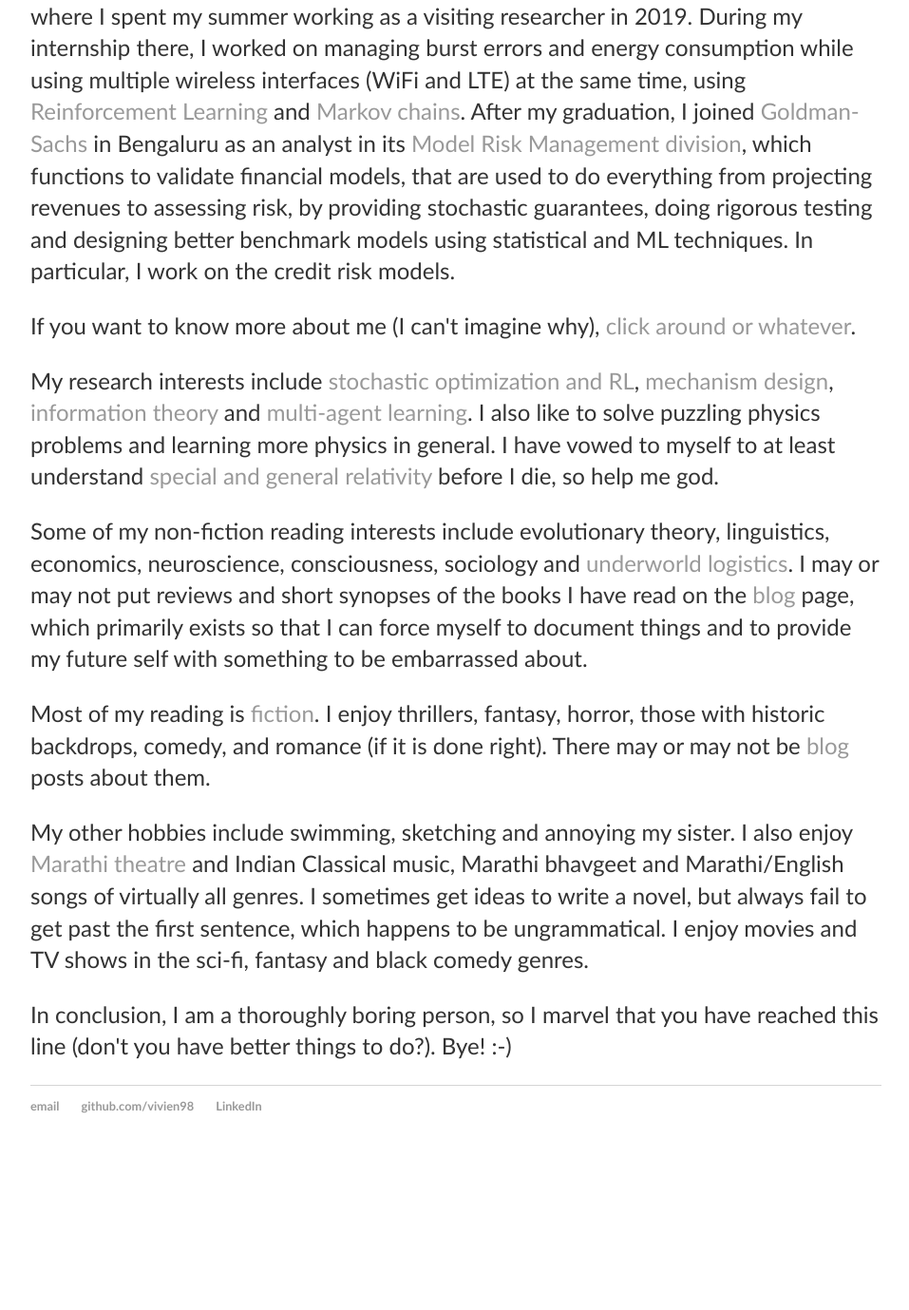
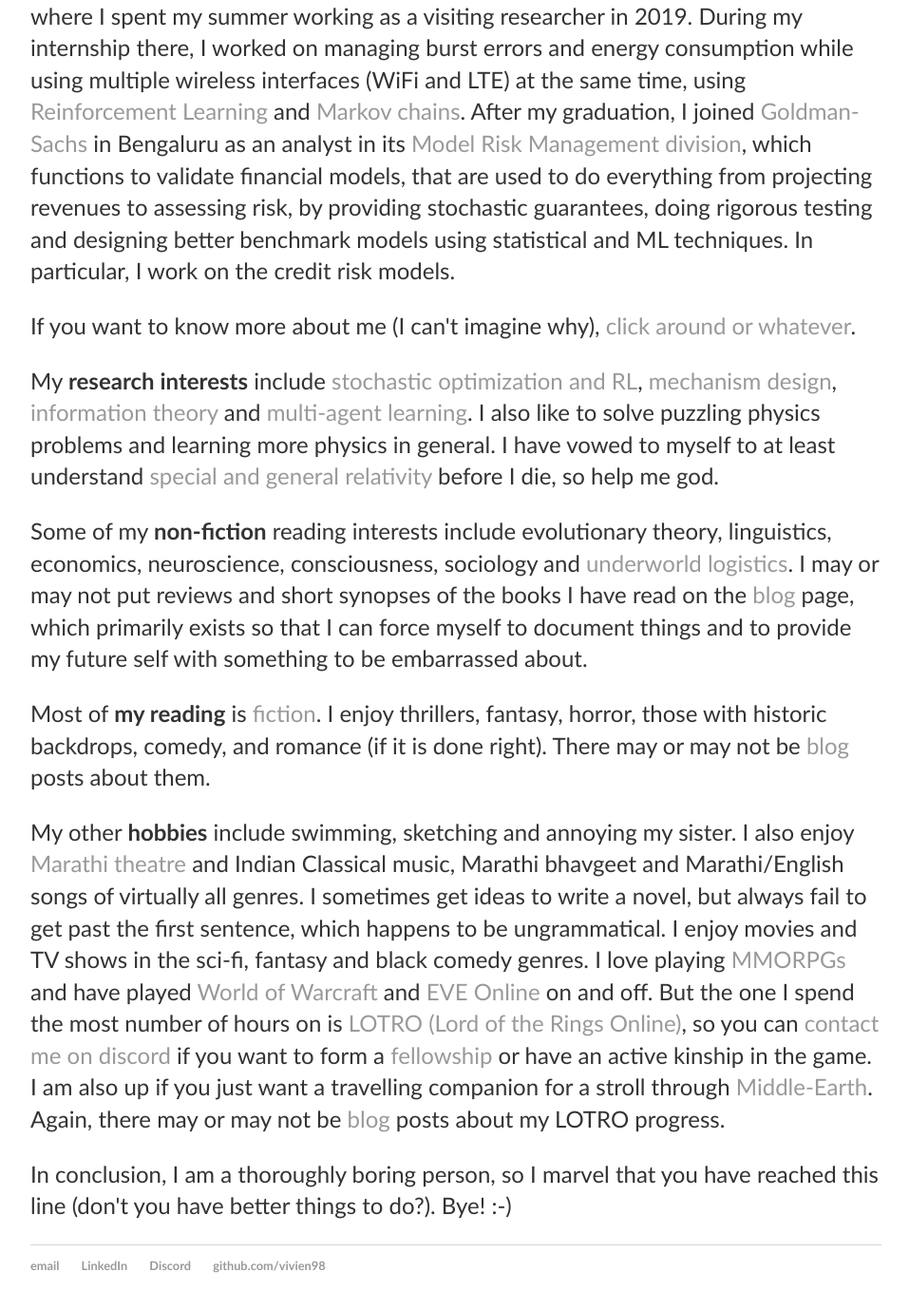
Before and after one commit to vivien98/vivien98.github.io, a Jekyll site: the page built from index.html, in a window 1280 px wide and 1400 px high, scrolled down 731 px. Shown: the top 1379 px of the window at 95% size, without its empty margins (160-1117 px from the left). Built offline with Jekyll 4.4.1, drawn with Linux system fonts in a browser that asks for light colours; before the commit the page ends 1963 px from its top, so only the background shows below that.

Commit message:
cv added

```diff
--- a/_layouts/default.html
+++ b/_layouts/default.html
@@ -22,8 +22,10 @@
 		<footer>
     		<ul>
         		<li><a href="mailto:nadkarniv4198@gmail.com">email</a></li>
+        		<li><a href="www.linkedin.com/in/viraj-nadkarni-00345b199">LinkedIn</a></li>
+        		<li><a href="https://discord.gg/HA3jUD">Discord</a></li>
         		<li><a href="https://github.com/vivien98">github.com/vivien98</a></li>
-        		<li><a href="www.linkedin.com/in/viraj-nadkarni-00345b199">LinkedIn</a></li>
+
 			</ul>
 		</footer>
 	</body>
--- a/index.html
+++ b/index.html
@@ -9,13 +9,13 @@
 
 	<p>	If you want to know more about me (I can't imagine why), <a href="https://www.youtube.com/watch?v=FZUcpVmEHuk">click around or whatever</a>. </p>
 
-	<p>My research interests include <a href="https://en.wikipedia.org/wiki/Stochastic_optimization">stochastic optimization and RL</a>, <a href="https://en.wikipedia.org/wiki/Mechanism_design">mechanism design</a>, <a href="https://en.wikipedia.org/wiki/Information_theory">information theory</a> and <a href="https://en.wikipedia.org/wiki/Multi-agent_learning">multi-agent learning</a>. I also like to solve puzzling physics problems and learning more physics in general. I have vowed to myself to at least understand <a href="https://en.wikipedia.org/wiki/General_relativity">special and general relativity</a> before I die, so help me god.</p>
+	<p>My <b>research interests</b> include <a href="https://en.wikipedia.org/wiki/Stochastic_optimization">stochastic optimization and RL</a>, <a href="https://en.wikipedia.org/wiki/Mechanism_design">mechanism design</a>, <a href="https://en.wikipedia.org/wiki/Information_theory">information theory</a> and <a href="https://en.wikipedia.org/wiki/Multi-agent_learning">multi-agent learning</a>. I also like to solve puzzling physics problems and learning more physics in general. I have vowed to myself to at least understand <a href="https://en.wikipedia.org/wiki/General_relativity">special and general relativity</a> before I die, so help me god.</p>
 
-	<p>Some of my non-fiction reading interests include evolutionary theory, linguistics, economics, neuroscience, consciousness, sociology and <a href="https://www.amazon.com/Narconomics-How-Run-Drug-Cartel/dp/1610397703">underworld logistics</a>. I may or may not put reviews and short synopses of the books I have read on the <a href="/blog">blog</a> page, which primarily exists so that I can force myself to document things and to provide my future self with something to be embarrassed about.</p>
+	<p>Some of my <b>non-fiction</b> reading interests include evolutionary theory, linguistics, economics, neuroscience, consciousness, sociology and <a href="https://www.amazon.com/Narconomics-How-Run-Drug-Cartel/dp/1610397703">underworld logistics</a>. I may or may not put reviews and short synopses of the books I have read on the <a href="/blog">blog</a> page, which primarily exists so that I can force myself to document things and to provide my future self with something to be embarrassed about.</p>
 
-	<p>Most of my reading is <a href="/blog">fiction</a>. I enjoy thrillers, fantasy, horror, those with historic backdrops, comedy, and romance (if it is done right). There may or may not be <a href="/blog">blog</a> posts about them.</p>
+	<p>Most of <b>my reading</b> is <a href="/blog">fiction</a>. I enjoy thrillers, fantasy, horror, those with historic backdrops, comedy, and romance (if it is done right). There may or may not be <a href="/blog">blog</a> posts about them.</p>
 
-	<p>My other hobbies include swimming, sketching and annoying my sister. I also enjoy <a href="https://mr.wikipedia.org/wiki/%E0%A4%A8%E0%A4%BE%E0%A4%9F%E0%A4%95">Marathi theatre</a> and Indian Classical music, Marathi bhavgeet and Marathi/English songs of virtually all genres. I sometimes get ideas to write a novel, but always fail to get past the first sentence, which happens to be ungrammatical. I enjoy movies and TV shows in the sci-fi, fantasy and black comedy genres.</p>
+	<p>My other <b>hobbies</b> include swimming, sketching and annoying my sister. I also enjoy <a href="https://mr.wikipedia.org/wiki/%E0%A4%A8%E0%A4%BE%E0%A4%9F%E0%A4%95">Marathi theatre</a> and Indian Classical music, Marathi bhavgeet and Marathi/English songs of virtually all genres. I sometimes get ideas to write a novel, but always fail to get past the first sentence, which happens to be ungrammatical. I enjoy movies and TV shows in the sci-fi, fantasy and black comedy genres. I love playing <a href="https://en.wikipedia.org/wiki/Massively_multiplayer_online_role-playing_game">MMORPGs</a> and have played <a href="https://worldofwarcraft.com/en-gb/">World of Warcraft</a> and <a href="https://www.eveonline.com/">EVE Online</a> on and off. But the one I spend the most number of hours on is <a href="https://www.lotro.com/en?">LOTRO (Lord of the Rings Online)</a>, so you can <a href="https://discord.gg/HA3jUD">contact me on discord</a> if you want to form a <a href="https://www.youtube.com/watch?v=lknScn88HSs&t=394s">fellowship</a> or have an active kinship in the game. I am also up if you just want a travelling companion for a stroll through <a href="http://lotrproject.com/map/">Middle-Earth</a>. Again, there may or may not be <a href="/blog">blog</a> posts about my LOTRO progress.</p>
 
 	<p> In conclusion, I am a thoroughly boring person, so I marvel that you have reached this line (don't you have better things to do?). Bye! :-)</p>
 
```
Also changed, not shown: cv/index.md (+6 -0 lines), 1 other file.
